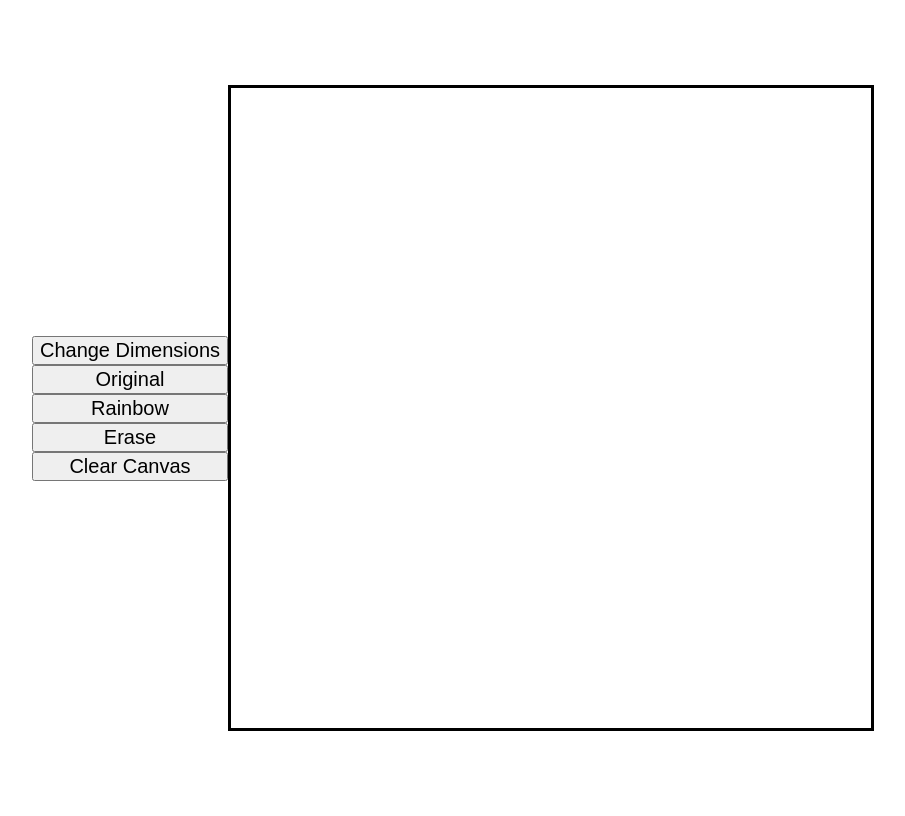
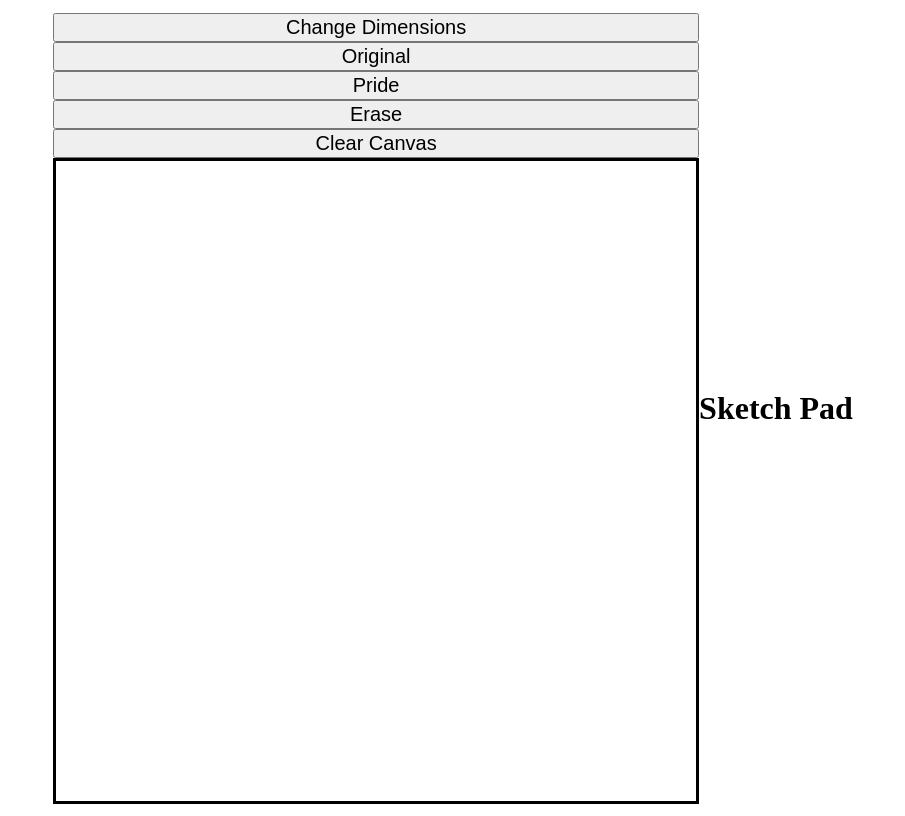
Before and after one commit to DigitalClef/Sketch, a plain HTML site: page index.html in a window 1280 px wide. Shown: the whole page, without its empty margins (195-1100 px from the left). Drawn offline with Linux system fonts and the light colour scheme.

Commit message:
Changed name of button

```diff
--- a/index.html
+++ b/index.html
@@ -5,17 +5,20 @@
     <link rel='stylesheet' href="styles/styles.css">
 </head>
 <body>
-    <div class='sketch-main'>
-        <!-- placeholder -->
-        <!-- <div class='inner-sketch'></div> -->
-    </div>
-    <div class='button-box'>
-        <button class='button-design' id='size-button'>Change Dimensions</button>
-        <button class='button-design' id='original-button'>Original</button>
-        <button class='button-design' id='rainbow-button'>Rainbow</button>
-        <button class='button-design' id='erase-button'>Erase</button>
-        <button class='button-design' id='clear-button'>Clear Canvas</button>
-    </div>
+    <h1 id='top-title'>Sketch Pad</h1>
+    <main class='main'>
+        <div class='button-box'>
+            <button class='button-design' id='size-button'>Change Dimensions</button>
+            <button class='button-design' id='original-button'>Original</button>
+            <button class='button-design' id='rainbow-button'>Pride</button>
+            <button class='button-design' id='erase-button'>Erase</button>
+            <button class='button-design' id='clear-button'>Clear Canvas</button>
+        </div>
+        <div class='sketch-main'>
+            <!-- placeholder -->
+            <!-- <div class='inner-sketch'></div> -->
+        </div>
+    </main>
 
     <script src='scripts/main.js'></script>
 </body>
```
